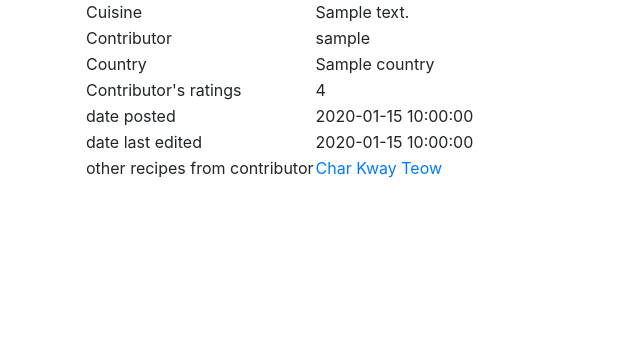
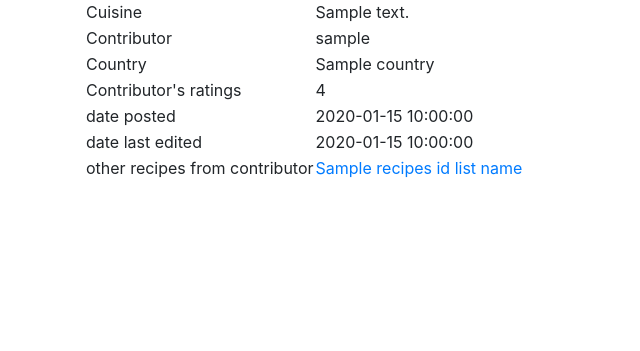
Before and after one commit to ksngo/Project3-recipes, a Flask app: template templates/public_recipe.html in a window 1280 px wide. Shown: the part 201-552 px from the top of the page, without its empty margins (0-640 px from the left). Run offline with Flask 2, Linux system fonts and the light colour scheme; the template is opened without the code that fills it: most values are stand-ins (such as "Sample title", 1, 10 or a date in 2020); some libraries are stand-ins or nearby versions.

Commit message:
working on public recipe

```diff
--- a/app.py
+++ b/app.py
@@ -16,6 +16,7 @@ app = Flask(__name__)
 
 @app.route('/')
 def index():
+
 
     get_recipes = client[DB_NAME].recipes.find()
 
@@ -56,12 +57,15 @@ def recipes():
 @app.route('/recipes/<recipe_id>')
 def recipe_display(recipe_id):
 
+    print('^^^^^^^^^just entered recipe_display function')
+    print(recipe_id)
     #####get object type recipe document base on given recipe_id#####
     get_recipe = client[DB_NAME].recipes.find_one({'_id': ObjectId(recipe_id)})
     #####prepare a lists from 0 to variable wher variable is number of steps in recipe#######
-    recipe_list= list(range(0,len(get_recipe['steps'])))
+    recipe_steps_num_list= list(range(0,len(get_recipe['steps'])))
     #####get object type user document base on the recipe's user_id######
     get_creator = client[DB_NAME].users.find_one({'_id' : ObjectId(get_recipe['user_id'])})
+    print(get_creator)
     # creator_recipes_list = list(range(0,len(get_creator['my_recipes'])))
 
     ######store all the recipes id from the creator into a list#####
@@ -77,20 +81,20 @@ def recipe_display(recipe_id):
     for r in recipes_id_list :
         recipes_id_list_names.append(find_recipe_name(r))
 
-    print(recipes_id_list_names)
+    ######prepare a lists from 0 to variable where variable is number of recipes for the creator#####
+    # creator_recipes_num_list = list(range(0,len(recipes_id_list_names)))
+
+    print('^^^^^^^^^^^^^^^^whole lists:' , recipes_id_list_names)
     print('-------------------------')
 
-    # print(results.recipe_name)
-    # print(results['recipe_name'])
-    # get_recipe = client[DB_NAME].recipes.find_one({ _id : recipe_id } )
 
-    return render_template('public_recipe.html', get_recipe=get_recipe, recipe_list=recipe_list, get_creator=get_creator, recipes_id_list_names=recipes_id_list_names )
+    return render_template('public_recipe.html', get_recipe=get_recipe, recipe_steps_num_list=recipe_steps_num_list, get_creator=get_creator, recipes_id_list_names=recipes_id_list_names)
 
 #----------------------------------------------------functions--------------------------------------------#
 
 def find_recipe_name (recipe_id) :
 
-    recipe_name = client[DB_NAME].recipes.find_one({'_id':ObjectId(recipe_id)}, {'recipe_name':1})
+    recipe_name = client[DB_NAME].recipes.find_one({'_id':ObjectId(recipe_id)}, {'recipe_name':1})['recipe_name']
     print (recipe_name)
 
     return recipe_name
--- a/templates/public_recipe.html
+++ b/templates/public_recipe.html
@@ -24,7 +24,7 @@
             <th> tools </th>
         </tr>
     </thead>
-        {%for r in recipe_list %}
+        {%for r in recipe_steps_num_list %}
         <tr>
             <td> {{loop.index}} </td>
             <td> {{get_recipe.steps[r]}} </td>
@@ -62,7 +62,11 @@
     </tr>
     <tr>
         <td> other recipes from contributor </td>
-        <td> <a href='{{url_for('recipe_display' , recipe_id = get_creator.my_recipes[0])}}' > Char Kway Teow </a></td>
+        <td>
+        {%for r in recipes_id_list_names%}
+        <a href='{{url_for('recipe_display' , recipe_id = get_creator.my_recipes[loop.index0])}}' > {{r}} </a>
+        {%endfor%}
+        </td>
     </tr>
 </table>
 
```
